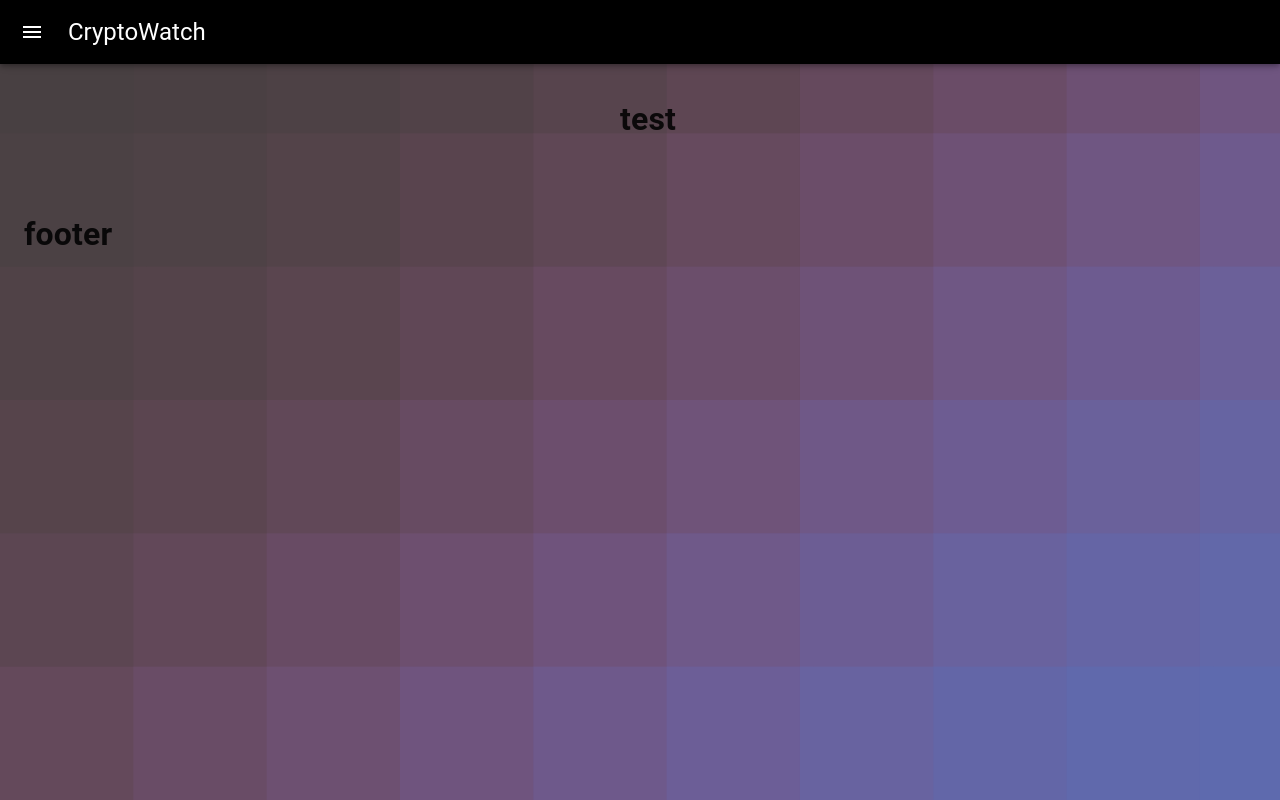
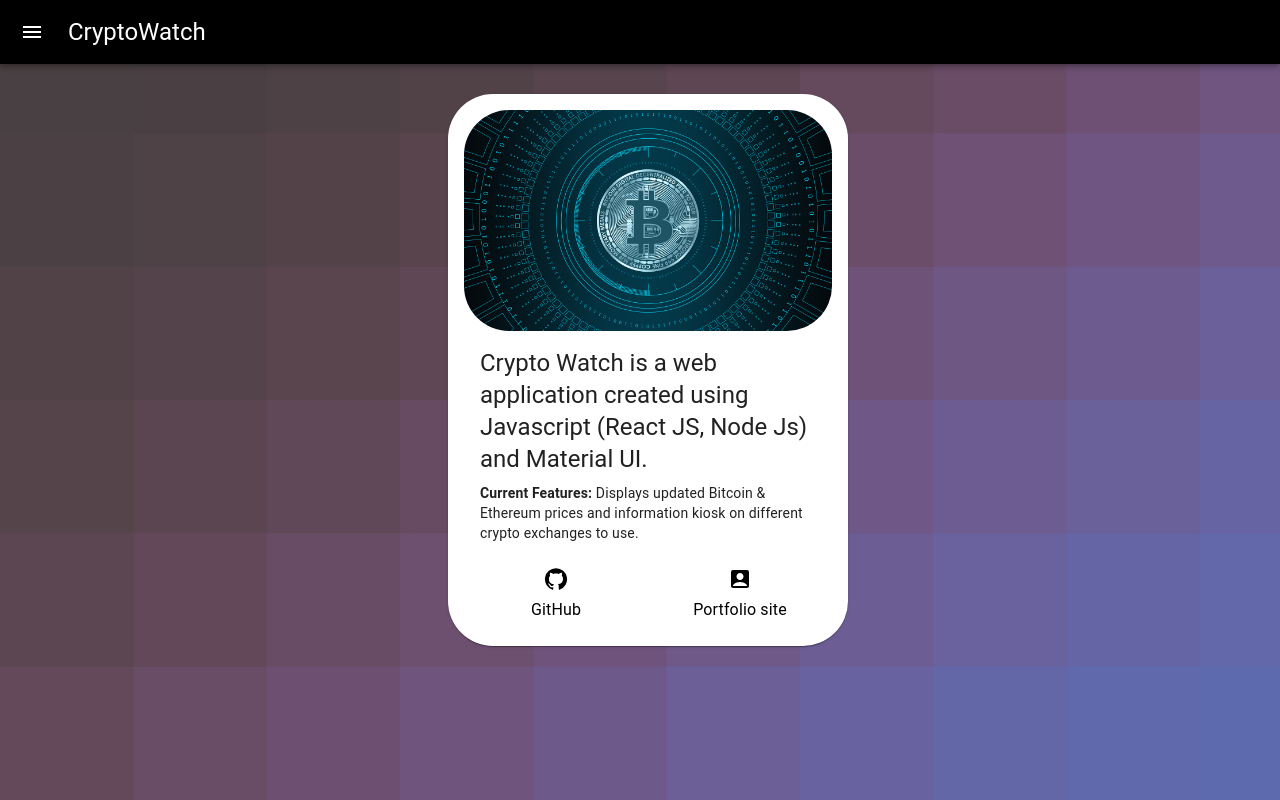
Before and after one commit to MarinosDakis/CryptoWatch, a React (Create React App) app in the folder client/: page / in a window 1280 px wide. Built offline with nearby package versions, Linux system fonts and the light colour scheme.

Commit message:
completed Home components and switched around App component inside sidebar

```diff
--- a/client/src/App.js
+++ b/client/src/App.js
@@ -1,8 +1,7 @@
 import React from "react";
 import { Container} from "@material-ui/core";
-import { Switch, Route, BrowserRouter } from "react-router-dom";
+import { BrowserRouter } from "react-router-dom";
 import Sidebar from "./components/Sidebar/Sidebar";
-import Footer from "./components/Footer/Footer";
 
 const App = () => {
 
@@ -10,9 +9,6 @@ const App = () => {
       <BrowserRouter>
         <Container maxWidth="lg">
           <Sidebar />
-          <Switch>
-              <Route path="/" exact component={Footer} />
-          </Switch>
         </Container>
       </BrowserRouter>
     );
--- a/client/src/components/Footer/Footer.js
+++ /dev/null
@@ -1,9 +0,0 @@
-import React from 'react'
-
-export default function Footer() {
-    return (
-        <div>
-            <h1>footer</h1>
-        </div>
-    )
-}
--- a/client/src/components/Home/Home.js
+++ b/client/src/components/Home/Home.js
@@ -1,9 +1,68 @@
 import React from 'react'
+import { Typography, Grid, Card } from '@material-ui/core';
+import CardActions from '@mui/material/CardActions';
+import CardContent from '@mui/material/CardContent';
+import CardMedia from '@mui/material/CardMedia';
+import GitHubIcon from '@mui/icons-material/GitHub';
+import AccountBoxIcon from '@mui/icons-material/AccountBox';
+
+import useStyles from './styles';
+import background from "../../images/background.jpg";
 
 export default function Home() {
+
+    const classes = useStyles();
+
+    /*
+    const filler = ["Crypto Watch is a web application created using Javascript (React JS, Node Js) and Material UI.",
+                    "Current Features: Current Bitcoin and Ethereum prices for different currencies and information display for different platforms."]
+
+
+                <Container item xs={12} sm={7}>
+                    {filler.map((item, index) => (
+                        <Paper elevation={3} className={classes.paper}>
+                        <Typography key={index} variant="h5" align="center">{item}</Typography>
+                        </Paper>
+                    ))}
+                </Container>
+
+    */
+
     return (
-        <div>
-            <h1>Home</h1>
-        </div>
+            <Grid container className={classes.container}>
+                <Card sx={{ maxWidth: 345 }} className={classes.card}>
+                    <CardMedia
+                        className={classes.img}
+                        component="img"
+                        height="auto"
+                        image={background}
+                        alt="crypto-image"
+                    />
+                    <CardContent>
+                        <Typography gutterBottom variant="h5" component="div">
+                        Crypto Watch is a web application created using Javascript (React JS, Node Js) and Material UI.
+                        </Typography>
+                        <Typography variant="body2" color="inherit">
+                        <strong>Current Features:</strong> Displays updated Bitcoin & Ethereum prices and information kiosk on different crypto exchanges to use.
+                        </Typography>
+                    </CardContent>
+                    <CardActions display="flex">
+                        <Grid container spacing={2}>
+                            <Grid item xs align="center">
+                                <a className={classes.url} href="https://github.com/MarinosDakis" target="_blank" rel="noreferrer">
+                                    <GitHubIcon />
+                                    <Typography textDecoration="none">GitHub</Typography>
+                                </a>
+                            </Grid>
+                            <Grid item xs align="center">
+                                <a className={classes.url} href="https://marinosdakis.com/" target="_blank" rel="noreferrer">
+                                    <AccountBoxIcon />
+                                    <Typography>Portfolio site</Typography>
+                                </a>
+                            </Grid>
+                        </Grid>
+                    </CardActions>
+                </Card>
+            </Grid>
     )
 }
--- a/client/src/components/Home/styles.js
+++ b/client/src/components/Home/styles.js
@@ -1,19 +1,28 @@
 import { makeStyles } from '@material-ui/core/styles';
+import { flexbox } from '@mui/system';
 
 export default makeStyles((theme) => ({
   root: {
     '& .MuiTextField-root': {
+      display: flexbox,
       margin: theme.spacing(1),
     },
   },
-  paper: {
+  card: {
     padding: theme.spacing(2),
     margin: "20px 0",
+    width: 400,
+    borderRadius: 45,
   },
-  priceButton: {
-    marginBottom: 10,
+  url: {
+    textDecoration: "none",
+    color: "black",
   },
-  card: {
-      width: "200px",
+  img: {
+    borderRadius: "45px",
+  },
+  container: {
+    display: "flex",
+    justifyContent: "center",
   }
 }));
--- a/client/src/components/Sidebar/Sidebar.js
+++ b/client/src/components/Sidebar/Sidebar.js
@@ -1,4 +1,4 @@
-// adapted from: https://mui.com/components/drawers/#PersistentDrawerLeft.js
+// adapted from: https://mui.com/components/drawers/#ResponsiveDrawer.js
 import React from 'react'
 import { styled, useTheme } from '@mui/material/styles';
 import Box from '@mui/material/Box';
@@ -18,6 +18,7 @@ import ListItemIcon from '@mui/material/ListItemIcon';
 import ListItemText from '@mui/material/ListItemText';
 import { SidebarData } from './sidebarData';
 import { Link, useLocation } from "react-router-dom";
+import Home from '../Home/Home';
 import Prices from '../Prices/Prices';
 import Info from '../Info/Info';
 import useStyles from "./styles";
@@ -107,9 +108,9 @@ export default function PersistentDrawerLeft() {
           >
             <MenuIcon />
           </IconButton>
-          <Typography variant="h5" noWrap component="div">
-            CryptoWatch
-          </Typography>
+          <Link className={classes.text} to="/">
+            <Typography className={classes.text} variant="h5">CryptoWatch</Typography>
+          </Link>
         </Toolbar>
       </AppBar>
       <Drawer
@@ -134,15 +135,15 @@ export default function PersistentDrawerLeft() {
 
           <List>
               {SidebarData.map((item, index) => (
-              <List>
-                <ListItem button component={Link} to={item.path} key={item.title}>
+                <div key={index}>
+                  <ListItem button component={Link} to={item.path} key={item.path}>
                           {/* The icon for each item in side bar */}
-                        <ListItemIcon className={classes.sideBarIcon}>{item.icon}</ListItemIcon>
+                          <ListItemIcon key={item.icon} className={classes.sideBarIcon}>{item.icon}</ListItemIcon>
                           {/* The text for each item in side bar */}
-                        <ListItemText className={classes.sideBarText} primary={item.title} />
+                          <ListItemText key={item.title} className={classes.sideBarText} primary={item.title} />
                   </ListItem>
                   <Divider />
-              </List>
+                </div>
               ))}
           </List>
       </Drawer>
@@ -150,7 +151,8 @@ export default function PersistentDrawerLeft() {
       <Main open={open}>
         <DrawerHeader />
         {location.pathname === "/prices" ? <Prices /> :
-        location.pathname === "/info" ? <Info /> : <h1>test</h1> }
+        location.pathname === "/info" ? <Info /> :
+        location.pathname === "/" ? <Home /> : null }
       </Main>
     </Box>
   );
--- a/client/src/components/Sidebar/styles.js
+++ b/client/src/components/Sidebar/styles.js
@@ -12,7 +12,10 @@ export default makeStyles((theme) => ({
     fontSize: "20px",
   },
   sideBarIcon: {
-    fill: "white",
-    fontSize: "50px",
+    fill: "red",
+  },
+  text: {
+    color: "white",
+    textDecoration: "none",
   }
 }));
```
Also changed, not shown: client/src/images/background.jpg (added). Lines whose indentation alone changed are shown as unchanged.
